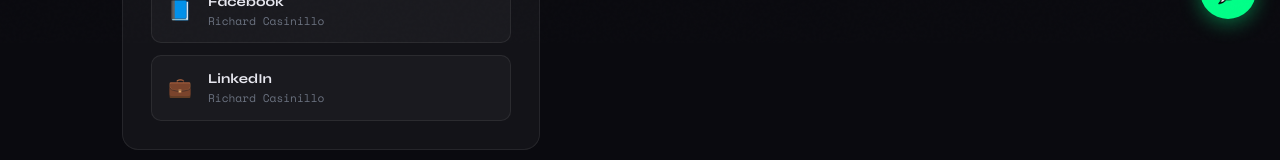
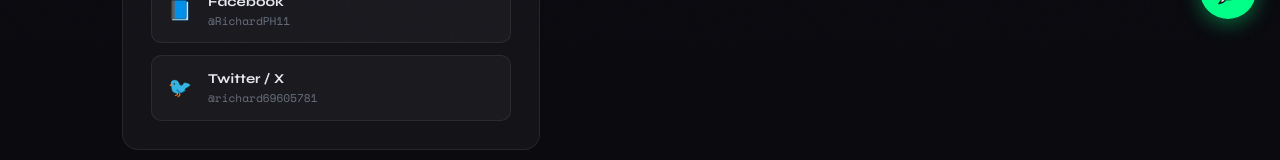
Before and after one commit to tsuna23222/ELAI-Portfolio, a React (Create React App) app: page /contact in a window 1280 px wide. Shown: the part 757-917 px from the top of the page. Built offline with nearby package versions, Linux system fonts and the light colour scheme.

Commit message:
footer new links

```diff
--- a/src/components/Footer.js
+++ b/src/components/Footer.js
@@ -4,9 +4,9 @@ import './Footer.css';
 
 function Footer() {
   const socials = [
-    { label: 'GitHub', icon: '🐙', url: 'https://github.com/' },
-    { label: 'Facebook', icon: '📘', url: 'https://facebook.com/' },
-    { label: 'LinkedIn', icon: '💼', url: 'https://linkedin.com/' },
+    { label: 'GitHub', icon: '🐙', url: 'https://github.com/tsuna23222' },
+    { label: 'Facebook', icon: '📘', url: 'https://www.facebook.com/RichardPH11' },
+    { label: 'Twitter / X', icon: '🐦', url: 'https://x.com/richard69605781' },
   ];
 
   return (
--- a/src/pages/Contact.js
+++ b/src/pages/Contact.js
@@ -16,9 +16,9 @@ function Contact() {
   };
 
   const socials = [
-    { label: 'GitHub', icon: '🐙', url: 'https://github.com/', handle: '@richardcasinillo' },
-    { label: 'Facebook', icon: '📘', url: 'https://facebook.com/', handle: 'Richard Casinillo' },
-    { label: 'LinkedIn', icon: '💼', url: 'https://linkedin.com/', handle: 'Richard Casinillo' },
+    { label: 'GitHub', icon: '🐙', url: 'https://github.com/tsuna23222', handle: '@tsuna23222' },
+    { label: 'Facebook', icon: '📘', url: 'https://www.facebook.com/RichardPH11', handle: '@RichardPH11' },
+    { label: 'Twitter / X', icon: '🐦', url: 'https://x.com/richard69605781', handle: '@richard69605781' },
   ];
 
   return (
```
